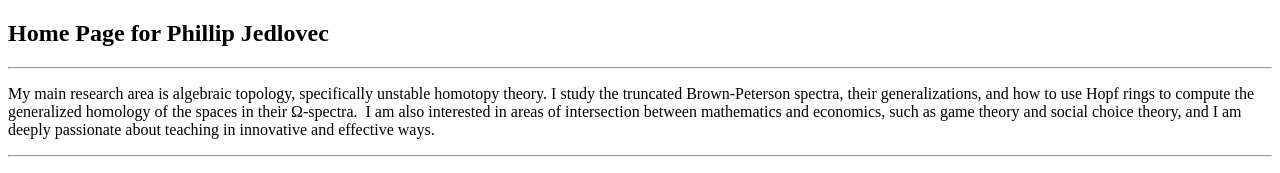
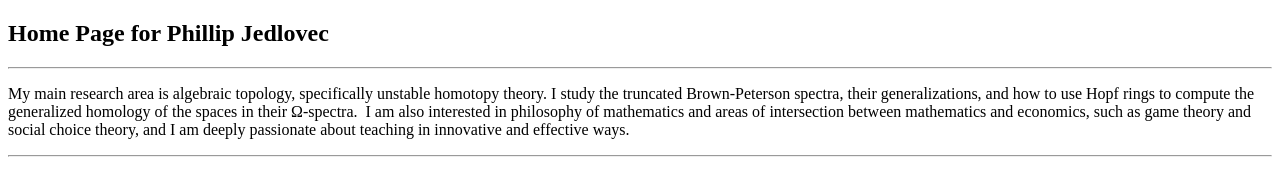
Before and after one commit to pjedlovec/pjedlovec.github.io, a plain HTML site: page index.html in a window 1280 px wide. Shown: the top 173 px of the page. Drawn offline with Linux system fonts and the light colour scheme.

Commit message:
Update index.html

```diff
--- a/index.html
+++ b/index.html
@@ -13,7 +13,7 @@
 
 <h2>Home Page for Phillip Jedlovec</h2>
 <hr />
-<p>My main research area is algebraic topology, specifically unstable homotopy theory. I study the truncated Brown-Peterson spectra, their generalizations, and how to use Hopf rings to compute the generalized homology of the spaces in their &Omega;-spectra.&nbsp; I am also interested in areas of intersection between mathematics and economics, such as game theory and social choice theory, and I am deeply passionate about teaching in innovative and effective ways.</p>
+<p>My main research area is algebraic topology, specifically unstable homotopy theory. I study the truncated Brown-Peterson spectra, their generalizations, and how to use Hopf rings to compute the generalized homology of the spaces in their &Omega;-spectra.&nbsp; I am also interested in philosophy of mathematics and areas of intersection between mathematics and economics, such as game theory and social choice theory, and I am deeply passionate about teaching in innovative and effective ways.</p>
 <hr />
 <p style="float: right; margin-bottom: 10px; font-size: 9pt; font-style: italic; text-align: center;"><br /><img style="margin-bottom: 5px;" src="pjjedlovec.jpg" width="310" height="224" /><br />Photo by Don Jedlovec</p>
 <h3>About Me:</h3>
```
